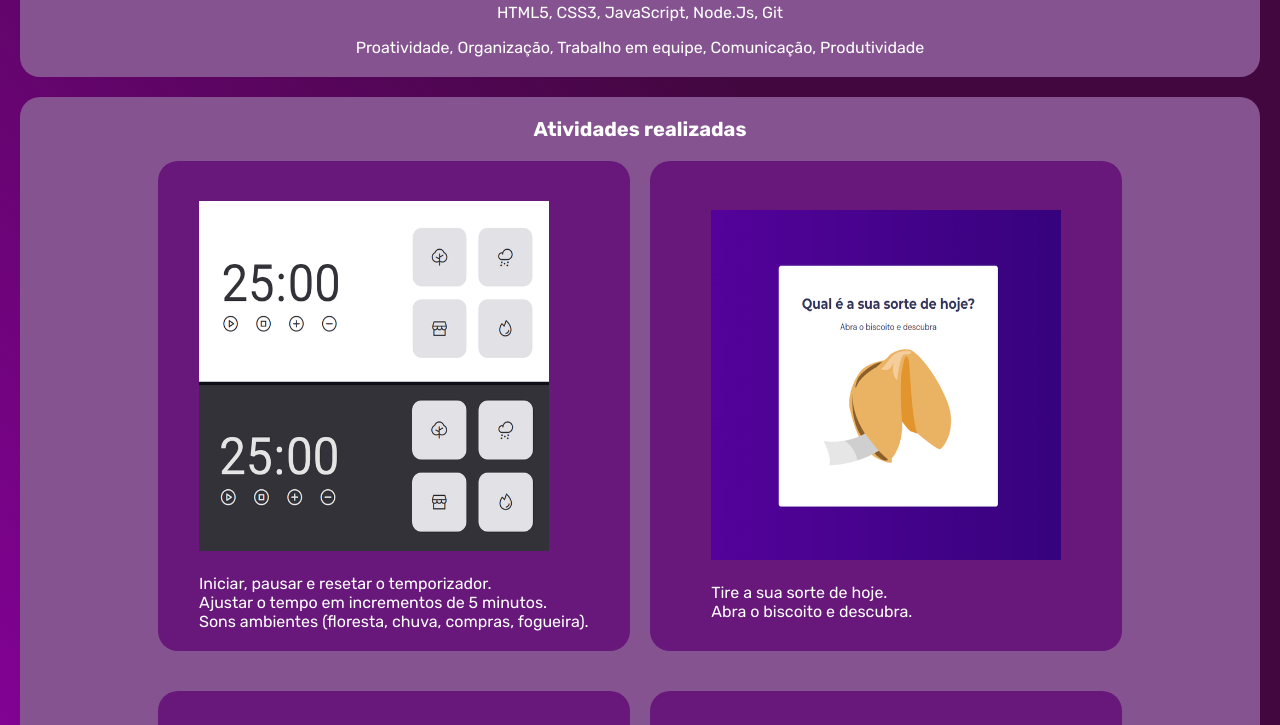
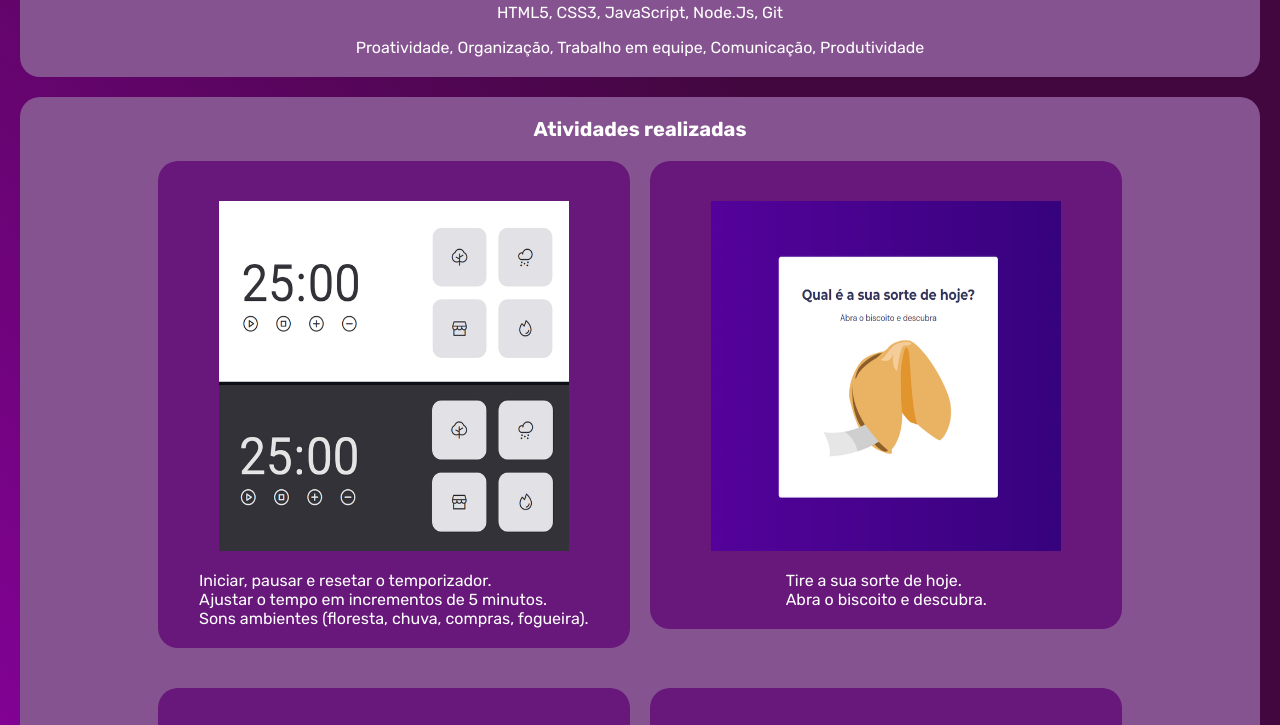
Before and after one commit to EmilySSouza/Repositorio, a plain HTML site: page index.html in a window 1280 px wide. Shown: the part 577-1302 px from the top of the page. Drawn offline with Linux system fonts and the light colour scheme.

Commit message:
css adjustment

```diff
--- a/style.css
+++ b/style.css
@@ -114,7 +114,7 @@ section, footer {
     gap: 2rem;
 }
 
-.activitiesList {
+.activitiesList a {
     margin-top: 2rem;
     display: flex;
     flex-direction: column;
```
